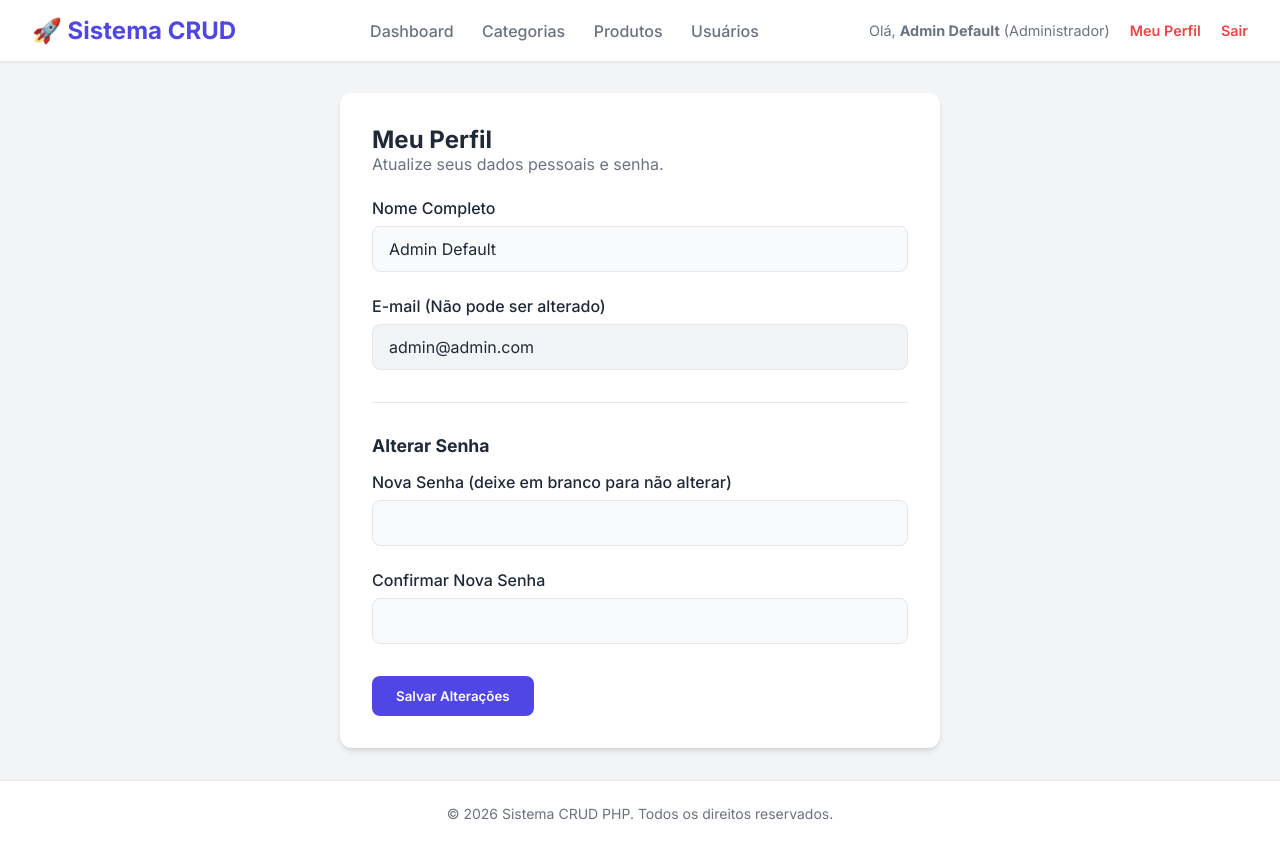
After one commit to tassiogoncalves/crud_php, a PHP site: page /crud_php_html/perfil.php in a window 1280 px wide. The commit adds this page. Run offline with PHP 8.4, Linux system fonts and the light colour scheme; a user stored in the database is signed in; data comes from the database, SQL or seed files in the repository.

Commit message:
feat: Adiciona tela Meu Perfil para atualização de dados e senha

```diff
--- a/includes/header.php
+++ b/includes/header.php
@@ -28,7 +28,8 @@ if (!isset($_SESSION['usuario_id'])) {
         </nav>
         <div class="user-info">
             Olá, <strong><?= htmlspecialchars($_SESSION['usuario_nome']) ?></strong> (<?= htmlspecialchars($_SESSION['usuario_perfil']) ?>)
-            <a href="<?= BASE_URL ?>logout.php">Sair</a>
+            <a href="<?= BASE_URL ?>perfil.php" style="margin-left: 1rem;">Meu Perfil</a>
+            <a href="<?= BASE_URL ?>logout.php" style="margin-left: 1rem;">Sair</a>
         </div>
     </header>
     <main>
--- /dev/null
+++ b/perfil.php
@@ -0,0 +1,60 @@
+<?php
+require_once 'includes/header.php';
+require_once 'bd/conexao.php';
+
+$id = $_SESSION['usuario_id'];
+$sql = "SELECT * FROM usuario WHERE id = ?";
+$stmt = mysqli_prepare($conexao, $sql);
+mysqli_stmt_bind_param($stmt, "i", $id);
+mysqli_stmt_execute($stmt);
+$resultado = mysqli_stmt_get_result($stmt);
+$usuario = mysqli_fetch_assoc($resultado);
+?>
+
+<div class="card" style="max-width: 600px; margin: 0 auto;">
+    <h2>Meu Perfil</h2>
+    <p style="margin-bottom: 1.5rem; color: var(--text-muted);">Atualize seus dados pessoais e senha.</p>
+
+    <?php if (isset($_GET['sucesso'])): ?>
+        <div style="background: #F0FDF4; color: var(--success); padding: 1rem; border-radius: 8px; margin-bottom: 1.5rem; text-align: center;">
+            Perfil atualizado com sucesso!
+        </div>
+    <?php endif; ?>
+
+    <?php if (isset($_GET['erro'])): ?>
+        <div style="background: #FEF2F2; color: var(--danger); padding: 1rem; border-radius: 8px; margin-bottom: 1.5rem; text-align: center;">
+            A nova senha e a confirmação não coincidem!
+        </div>
+    <?php endif; ?>
+
+    <form action="atualizar_perfil.php" method="POST">
+        <div class="form-group">
+            <label for="nome">Nome Completo</label>
+            <input type="text" name="nome" id="nome" value="<?= htmlspecialchars($usuario['nome']) ?>" required>
+        </div>
+
+        <div class="form-group">
+            <label for="email">E-mail (Não pode ser alterado)</label>
+            <input type="email" name="email" id="email" value="<?= htmlspecialchars($usuario['email']) ?>" readonly style="background: #F3F4F6; cursor: not-allowed;">
+        </div>
+
+        <hr style="margin: 2rem 0; border: none; border-top: 1px solid #E5E7EB;">
+        <h3 style="margin-bottom: 1rem; font-size: 1.1rem; color: var(--text-main);">Alterar Senha</h3>
+
+        <div class="form-group">
+            <label for="senha">Nova Senha (deixe em branco para não alterar)</label>
+            <input type="password" name="senha" id="senha">
+        </div>
+
+        <div class="form-group">
+            <label for="confirma_senha">Confirmar Nova Senha</label>
+            <input type="password" name="confirma_senha" id="confirma_senha">
+        </div>
+
+        <div style="display: flex; gap: 1rem; margin-top: 2rem;">
+            <button type="submit" class="btn btn-primary">Salvar Alterações</button>
+        </div>
+    </form>
+</div>
+
+<?php require_once 'includes/footer.php'; ?>
```
Also changed, not shown: atualizar_perfil.php (added, +46 -0 lines).
